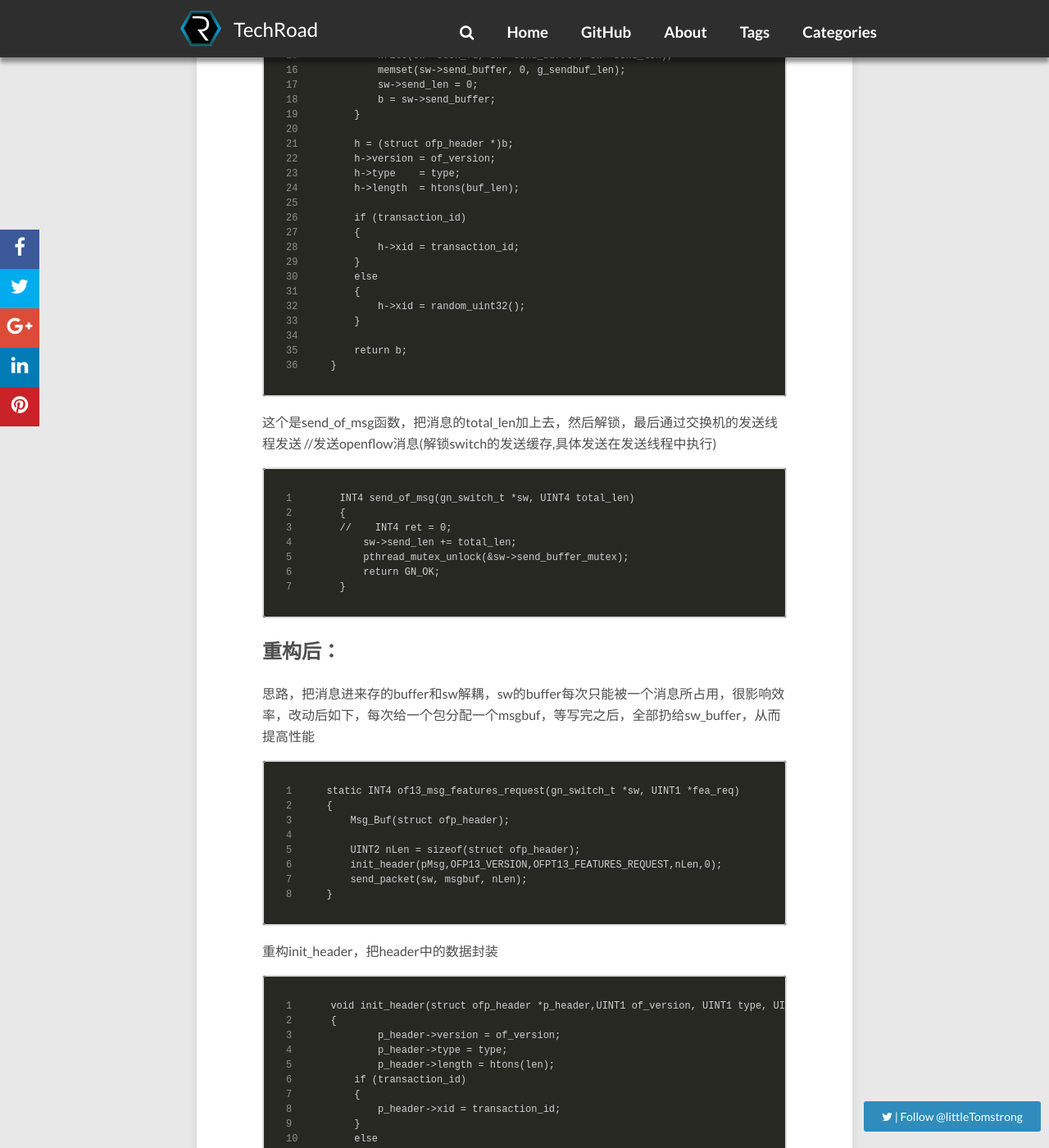
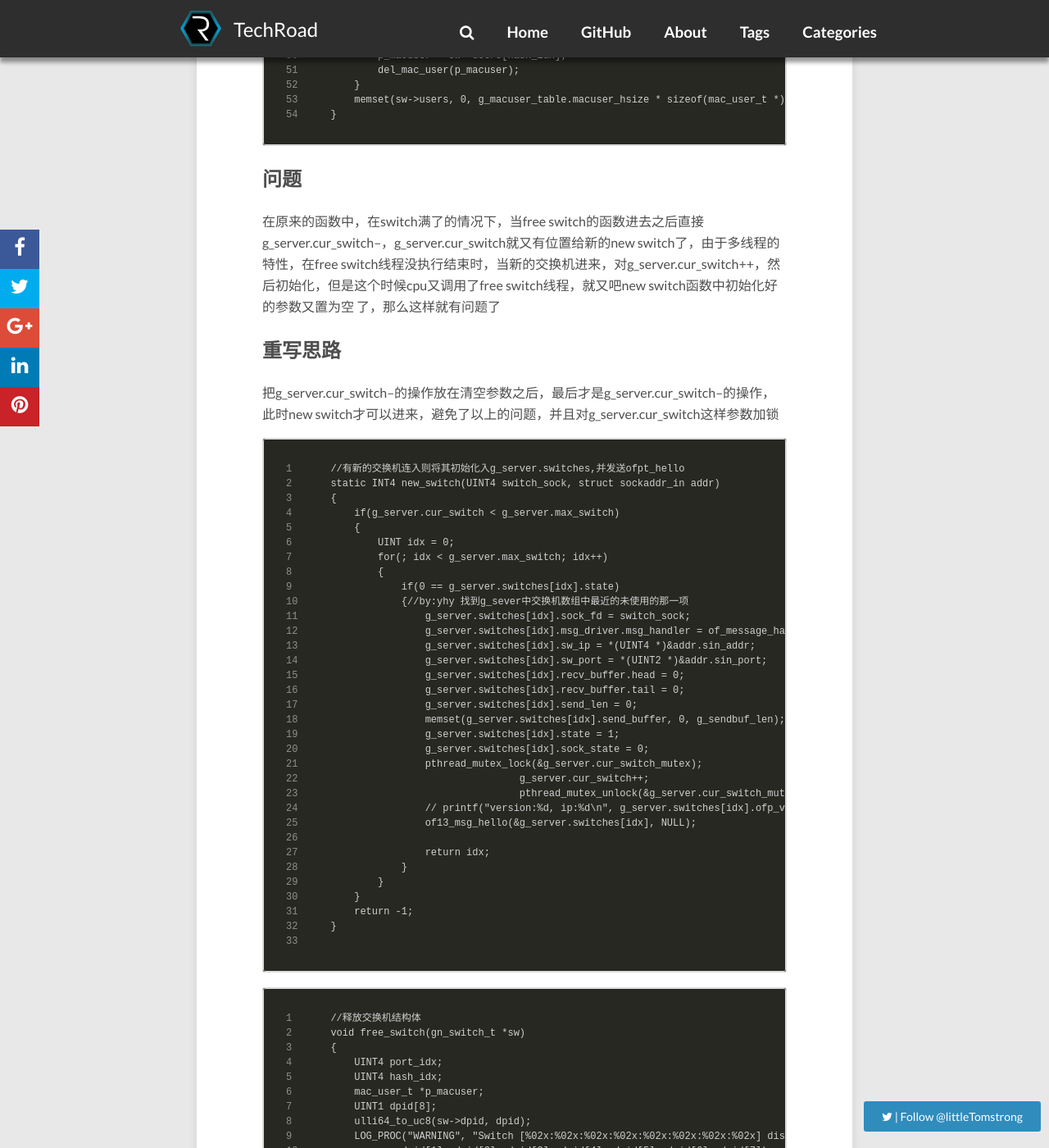
Before and after one commit to JianqingJiang/jianqingjiang.github.io, a Jekyll site: the page built from index.html, in a window 1280 px wide and 1400 px high, scrolled down 2219 px. Shown: the whole window at 82% size. Built offline with Jekyll 4.4.1, drawn with Linux system fonts in a browser that asks for light colours; nearby versions of some CDN libraries; the list of posts is cut into pages by our own code; comment, search, counter and statistics services are not loaded; some of the changed text lies outside the part shown.

Commit message:
modified _config.yml

````diff
--- /dev/null
+++ b/_posts/2017-2-20-sdn_controller_modify_2.md
@@ -0,0 +1,233 @@
+---
+layout: post
+title: SDN控制器代码重构（二）---多线程操作同一数据结构引发野指针
+description: "SDN控制器代码重构（一）---多线程操作同一数据结构引发野指针"
+tags: [SDN]
+categories: [SDN]
+---
+
+
+
+##  背景介绍
+
+文章中有两个函数，分别是new switch和free switch，但是对g_server.cur_switch的操作出现了问题，其中g_server.cur_switch这个定义的参数的全局的，那么任何线程都可以访问，以下是这两个函数
+
+```
+//有新的交换机连入则将其初始化入g_server.switches,并发送ofpt_hello
+static INT4 new_switch(UINT4 switch_sock, struct sockaddr_in addr)
+{
+    if(g_server.cur_switch < g_server.max_switch)
+    {
+        UINT idx = 0;
+        for(; idx < g_server.max_switch; idx++)
+        {
+            if(0 == g_server.switches[idx].state)
+            {//by:yhy 找到g_sever中交换机数组中最近的未使用的那一项
+                g_server.cur_switch++;
+                g_server.switches[idx].sock_fd = switch_sock;
+                g_server.switches[idx].msg_driver.msg_handler = of_message_handler;
+                g_server.switches[idx].sw_ip = *(UINT4 *)&addr.sin_addr;
+                g_server.switches[idx].sw_port = *(UINT2 *)&addr.sin_port;
+                g_server.switches[idx].recv_buffer.head = 0;
+                g_server.switches[idx].recv_buffer.tail = 0;
+                g_server.switches[idx].send_len = 0;
+                memset(g_server.switches[idx].send_buffer, 0, g_sendbuf_len);
+                g_server.switches[idx].state = 1;
+                g_server.switches[idx].sock_state = 0;
+
+                // printf("version:%d, ip:%d\n", g_server.switches[idx].ofp_version, g_server.switches[idx].sw_ip);
+                of13_msg_hello(&g_server.switches[idx], NULL);
+
+                return idx;
+            }
+        }
+    }
+    return -1;
+}
+
+```
+
+```
+//释放交换机结构体
+void free_switch(gn_switch_t *sw)
+{
+    UINT4 port_idx;
+    UINT4 hash_idx;
+    mac_user_t *p_macuser;
+    UINT1 dpid[8];
+    ulli64_to_uc8(sw->dpid, dpid);
+    LOG_PROC("WARNING", "Switch [%02x:%02x:%02x:%02x:%02x:%02x:%02x:%02x] disconnected", dpid[0],
+            dpid[1], dpid[2], dpid[3], dpid[4], dpid[5], dpid[6], dpid[7]);
+    g_server.cur_switch--;
+
+    sw->sock_fd = 0;
+    sw->sock_state = 0;
+    //reset driver
+    sw->sw_ip = 0;
+    sw->sw_port = 0;
+    sw->recv_buffer.head = 0;
+    sw->recv_buffer.tail = 0;
+    sw->state = 0;
+
+    if((sw->msg_driver.msg_handler != of10_message_handler)
+       && (sw->msg_driver.msg_handler != of13_message_handler)
+       && (sw->msg_driver.msg_handler != of_message_handler))
+    {
+        gn_free((void **)&(sw->msg_driver.msg_handler));
+    }
+    sw->msg_driver.msg_handler = of_message_handler;
+    sw->send_len = 0;
+
+    //触发删除交换机的相关操作
+    event_delete_switch_on(sw);
+
+
+    clean_flow_entries(sw);
+
+    //reset neighbor
+    for (port_idx = 0; port_idx < MAX_PORTS; port_idx++)
+    {
+        if (sw->neighbor[port_idx])
+        {
+        	of13_delete_line2(sw,port_idx);
+        }
+    }
+    memset(sw->ports, 0, sizeof(gn_port_t) * MAX_PORTS);
+
+    //reset user
+    for (hash_idx = 0; hash_idx < g_macuser_table.macuser_hsize; hash_idx++)
+    {
+        p_macuser = sw->users[hash_idx];
+        del_mac_user(p_macuser);
+    }
+    memset(sw->users, 0, g_macuser_table.macuser_hsize * sizeof(mac_user_t *));
+}
+```
+
+##  问题
+
+在原来的函数中，在switch满了的情况下，当free switch的函数进去之后直接g_server.cur_switch--，g_server.cur_switch就又有位置给新的new switch了，由于多线程的特性，在free switch线程没执行结束时，当新的交换机进来，对g_server.cur_switch++，然后初始化，但是这个时候cpu又调用了free switch线程，就又吧new switch函数中初始化好的参数又置为空  了，那么这样就有问题了
+
+## 重写思路
+
+把g_server.cur_switch--的操作放在清空参数之后，最后才是g_server.cur_switch--的操作，此时new switch才可以进来，避免了以上的问题，并且对g_server.cur_switch这样参数加锁
+
+
+```
+//有新的交换机连入则将其初始化入g_server.switches,并发送ofpt_hello
+static INT4 new_switch(UINT4 switch_sock, struct sockaddr_in addr)
+{
+    if(g_server.cur_switch < g_server.max_switch)
+    {
+        UINT idx = 0;
+        for(; idx < g_server.max_switch; idx++)
+        {
+            if(0 == g_server.switches[idx].state)
+            {//by:yhy 找到g_sever中交换机数组中最近的未使用的那一项
+                g_server.switches[idx].sock_fd = switch_sock;
+                g_server.switches[idx].msg_driver.msg_handler = of_message_handler;
+                g_server.switches[idx].sw_ip = *(UINT4 *)&addr.sin_addr;
+                g_server.switches[idx].sw_port = *(UINT2 *)&addr.sin_port;
+                g_server.switches[idx].recv_buffer.head = 0;
+                g_server.switches[idx].recv_buffer.tail = 0;
+                g_server.switches[idx].send_len = 0;
+                memset(g_server.switches[idx].send_buffer, 0, g_sendbuf_len);
+                g_server.switches[idx].state = 1;
+                g_server.switches[idx].sock_state = 0;
+                pthread_mutex_lock(&g_server.cur_switch_mutex);
+				g_server.cur_switch++;
+				pthread_mutex_unlock(&g_server.cur_switch_mutex);
+                // printf("version:%d, ip:%d\n", g_server.switches[idx].ofp_version, g_server.switches[idx].sw_ip);
+                of13_msg_hello(&g_server.switches[idx], NULL);
+
+                return idx;
+            }
+        }
+    }
+    return -1;
+}
+
+```
+
+```
+//释放交换机结构体
+void free_switch(gn_switch_t *sw)
+{
+    UINT4 port_idx;
+    UINT4 hash_idx;
+    mac_user_t *p_macuser;
+    UINT1 dpid[8];
+    ulli64_to_uc8(sw->dpid, dpid);
+    LOG_PROC("WARNING", "Switch [%02x:%02x:%02x:%02x:%02x:%02x:%02x:%02x] disconnected", dpid[0],
+            dpid[1], dpid[2], dpid[3], dpid[4], dpid[5], dpid[6], dpid[7]);
+    sw->sock_fd = 0;
+    sw->sock_state = 0;
+    //reset driver
+    sw->sw_ip = 0;
+    sw->sw_port = 0;
+    sw->recv_buffer.head = 0;
+    sw->recv_buffer.tail = 0;
+    sw->state = 0;
+
+    if((sw->msg_driver.msg_handler != of10_message_handler)
+       && (sw->msg_driver.msg_handler != of13_message_handler)
+       && (sw->msg_driver.msg_handler != of_message_handler))
+    {
+        gn_free((void **)&(sw->msg_driver.msg_handler));
+    }
+    sw->msg_driver.msg_handler = of_message_handler;
+    sw->send_len = 0;
+
+    //触发删除交换机的相关操作
+    event_delete_switch_on(sw);
+
+
+    clean_flow_entries(sw);
+
+    //reset neighbor
+    for (port_idx = 0; port_idx < MAX_PORTS; port_idx++)
+    {
+        if (sw->neighbor[port_idx])
+        {
+        	of13_delete_line2(sw,port_idx);
+        }
+    }
+    memset(sw->ports, 0, sizeof(gn_port_t) * MAX_PORTS);
+
+    //reset user
+    for (hash_idx = 0; hash_idx < g_macuser_table.macuser_hsize; hash_idx++)
+    {
+        p_macuser = sw->users[hash_idx];
+        del_mac_user(p_macuser);
+    }
+    memset(sw->users, 0, g_macuser_table.macuser_hsize * sizeof(mac_user_t *));
+
+	pthread_mutex_lock(&g_server.cur_switch_mutex);
+	g_server.cur_switch--;
+	pthread_mutex_unlock(&g_server.cur_switch_mutex);
+}
+
+```
+
+在inc/gnflush0type.h中增加
+
+
+```
+//控制器自身sever端的配置信息
+typedef struct gn_server
+{
+    UINT4 sock_fd;
+    UINT4 ip;
+    UINT4 port;
+    UINT4 buff_num;
+    UINT4 buff_len;
+    UINT4 max_switch;
+    UINT4 cur_switch;						//当前连接的交换机数量
+	pthread_mutex_t cur_switch_mutex;
+    UINT4 cpu_num;
+    struct gn_switch *switches;
+    UINT1 state;
+    UINT1 pad[3];
+}gn_server_t;
+
+```
````
Also changed, not shown: _posts/2017-2-10-sdn_controller_modify_1.md (+1 -1 lines), 1 other file.
